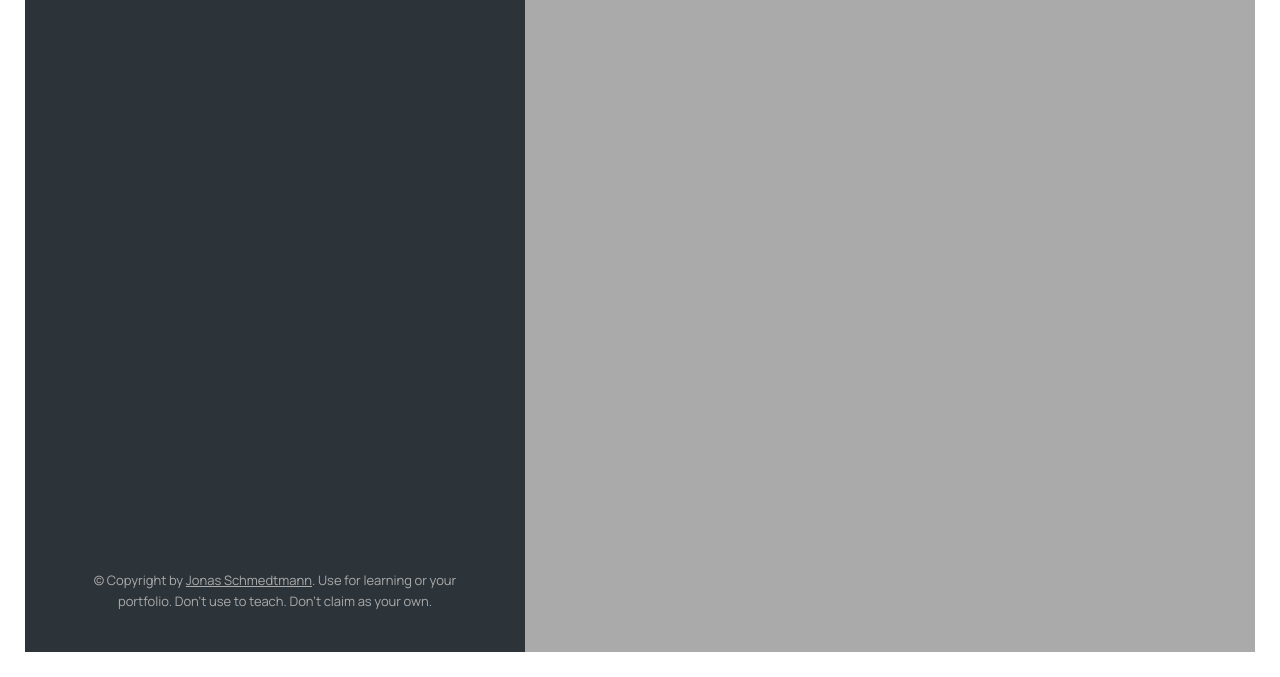
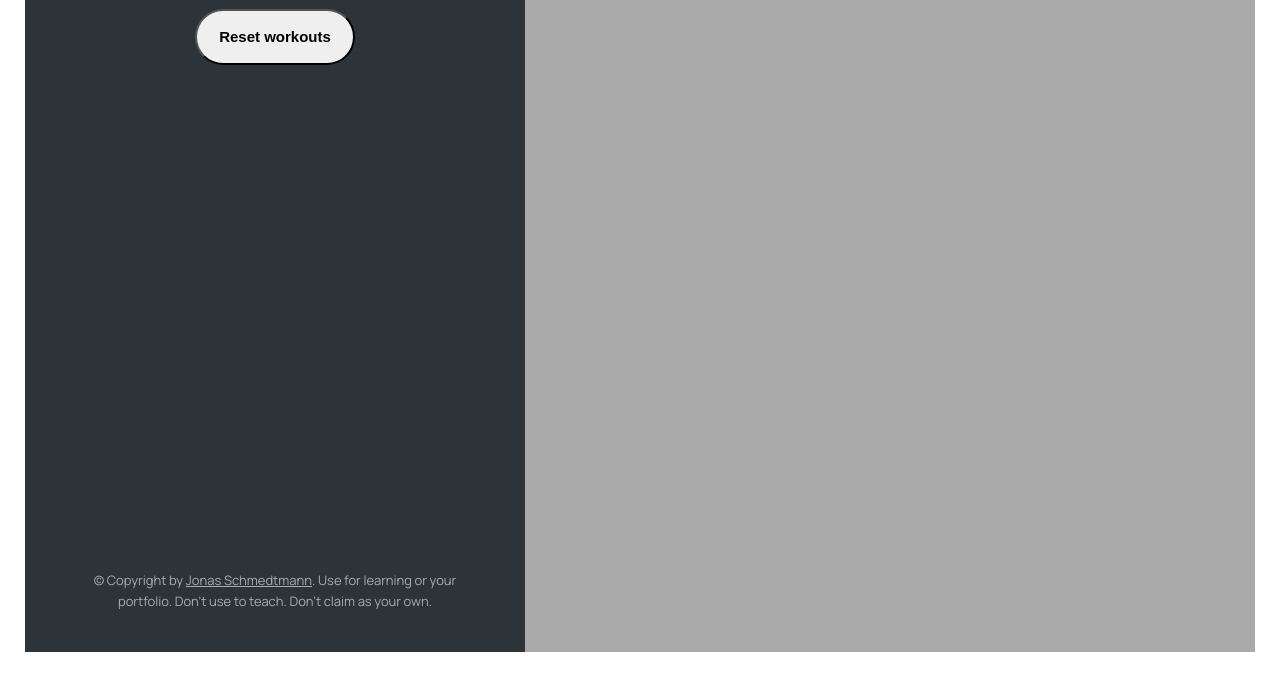
Before and after one commit to AlexDolz/Mapty_web_app, a plain HTML site: page index.html in a window 1280 px wide. Shown: the part 123-800 px from the top of the page. Drawn offline with nearby package versions, Linux system fonts and the light colour scheme.

Commit message:
reset workouts

```diff
--- a/index.html
+++ b/index.html
@@ -32,6 +32,7 @@
   <body>
     <div class="sidebar">
       <img src="logo.png" alt="Logo" class="logo" />
+      <button class="reset__workouts">Reset workouts</button>
 
       <ul class="workouts">
         <form class="form hidden">
--- a/script.js
+++ b/script.js
@@ -3,7 +3,7 @@
 class Workout {
   date = new Date();
   id = (Date.now() + '').slice(-10);
-  clicks = 0;
+  // clicks = 0;
 
   constructor(coords, distance, duration) {
     // this.date = ...
@@ -70,6 +70,7 @@ const inputDistance = document.querySelector('.form__input--distance');
 const inputDuration = document.querySelector('.form__input--duration');
 const inputCadence = document.querySelector('.form__input--cadence');
 const inputElevation = document.querySelector('.form__input--elevation');
+const resetWorkouts = document.querySelector('.reset__workouts');
 
 class App {
   #map;
@@ -304,5 +305,6 @@ class App {
     location.reload();
   }
 }
+resetWorkouts.addEventListener('click', () => app.reset());
 
 const app = new App();
--- a/style.css
+++ b/style.css
@@ -52,7 +52,27 @@ a:visited {
 .logo {
   height: 5.2rem;
   align-self: center;
-  margin-bottom: 4rem;
+  margin-bottom: 2.5rem;
+}
+.reset__workouts {
+  width: 40%;
+  height: 10%;
+  cursor: pointer;
+  border-radius: 50px;
+  margin: 0 auto;
+  margin-bottom: 10px;
+  font-size: 15px;
+  font-weight: 600;
+  position: relative;
+  transition: all 0.2s ease-in-out;
+}
+.reset__workouts:hover {
+  font-size: 16px;
+  color: rgb(0, 105, 0);
+  background-color: var(--color-brand--1);
+}
+.reset__workouts:active {
+  top: 1px;
 }
 
 .workouts {
```
